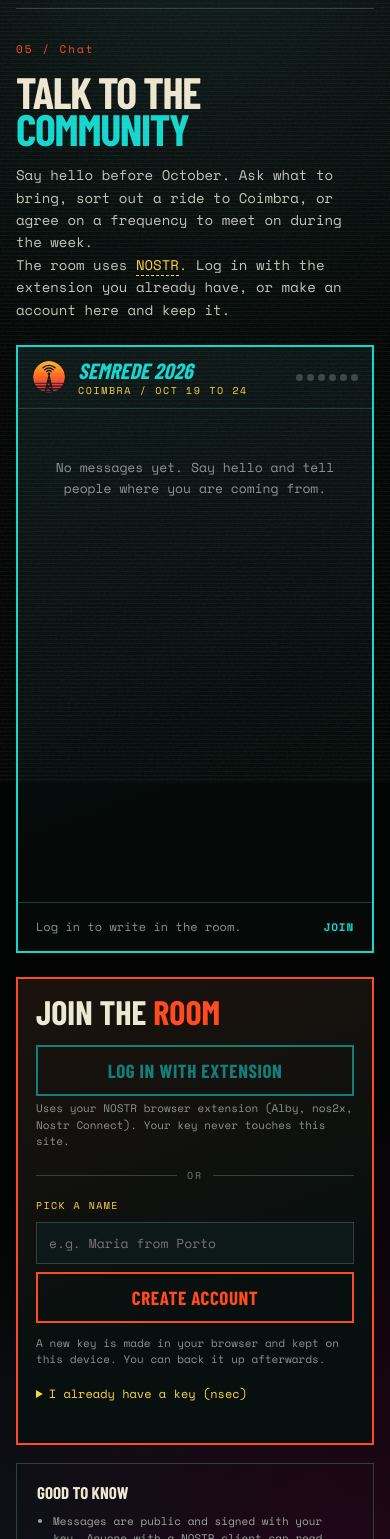
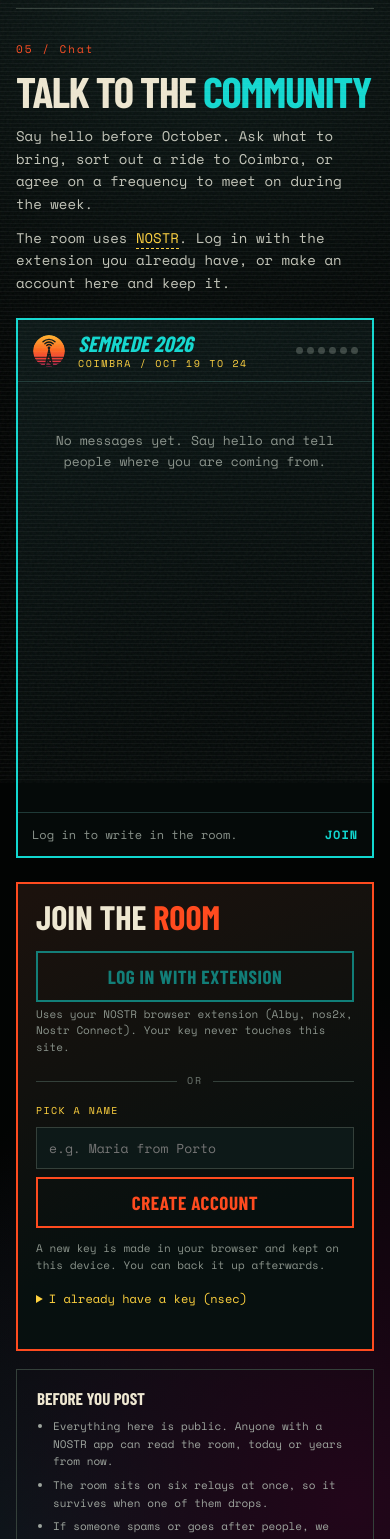
Before and after one commit to semrede/semrede.github.io, a plain HTML site: page chat.html in a window 390 px wide. Shown: the part 61-1600 px from the top of the page. Drawn offline with nearby package versions, Linux system fonts and the light colour scheme; a web font is replaced by a local one.

Commit message:
Rewrite the chat side notes and tune the phone layout
- 'Before you post' replaces the 'Good to know' bullets
- space between the two intro paragraphs
- shorter room on phones (64svh) so the login card is reachable
- Send button stays 44px at the bottom as the textarea grows

```diff
--- a/chat.html
+++ b/chat.html
@@ -168,11 +168,11 @@
         </div>
 
         <div class="side-note">
-          <strong>Good to know</strong>
+          <strong>Before you post</strong>
           <ul>
-            <li>Messages are public and signed with your key. Anyone with a NOSTR client can read them.</li>
-            <li>The room is shared on several public relays, so it keeps working if one goes down.</li>
-            <li>Be kind. The organizers can hide accounts that spam or harass.</li>
+            <li>Everything here is public. Anyone with a NOSTR app can read the room, today or years from now.</li>
+            <li>The room sits on six relays at once, so it survives when one of them drops.</li>
+            <li>If someone spams or goes after people, we hide them from this page.</li>
           </ul>
         </div>
       </aside>
--- a/css/chat.css
+++ b/css/chat.css
@@ -9,6 +9,7 @@
 .chat-intro h1 { margin: 14px 0 16px; font: 800 clamp(44px, 6vw, 76px)/.86 var(--display); text-transform: uppercase; letter-spacing: -.03em; }
 .chat-intro h1 em { color: var(--teal); font-style: normal; }
 .chat-intro p { margin: 0; color: #c3c5b9; font-size: 14px; }
+.chat-intro p + p { margin-top: 12px; }
 .chat-intro a { color: var(--yellow); border-bottom: 1px dashed currentColor; }
 
 .chat-shell { display: grid; grid-template-columns: minmax(0, 1fr) 340px; gap: 24px; align-items: start; }
@@ -72,13 +73,13 @@
 .avatar-lg { width: 52px; height: 52px; font-size: 19px; }
 
 /* ---- composer ---- */
-.composer { display: flex; gap: 10px; padding: 12px 14px; border-top: 1px solid #1f3a37; background: #07100f; }
+.composer { display: flex; align-items: flex-end; gap: 10px; padding: 12px 14px; border-top: 1px solid #1f3a37; background: #07100f; }
 .composer textarea {
   flex: 1; resize: none; min-height: 44px; max-height: 160px; padding: 11px 13px;
   background: #0d1918; border: 1px solid #2a3f3c; color: var(--paper); font: 13px/1.5 var(--mono);
 }
 .composer textarea:focus { outline: none; border-color: var(--teal); }
-.send-btn { flex: none; padding: 0 20px; background: var(--teal); color: var(--ink); border: 0; font: 800 18px var(--display); text-transform: uppercase; letter-spacing: .04em; cursor: pointer; }
+.send-btn { flex: none; height: 44px; padding: 0 20px; background: var(--teal); color: var(--ink); border: 0; font: 800 18px var(--display); text-transform: uppercase; letter-spacing: .04em; cursor: pointer; }
 .send-btn:hover { background: var(--yellow); }
 .send-btn:disabled { opacity: .5; cursor: wait; }
 .composer-locked { display: flex; align-items: center; justify-content: space-between; gap: 12px; padding: 14px 18px; border-top: 1px solid #1f3a37; color: #8a938b; font-size: 12px; }
@@ -137,7 +138,9 @@
 
 @media (max-width: 900px) {
   .chat-shell { grid-template-columns: 1fr; }
-  .chat-room { height: 72vh; min-height: 420px; }
+  /* Leave the login card in reach on a phone, and follow the visible viewport
+     so the composer is not hidden behind the browser bars. */
+  .chat-room { height: 64vh; height: 64svh; min-height: 360px; }
 }
 
 @media (max-width: 800px) {
@@ -148,4 +151,10 @@
   .messages { padding: 8px 12px 14px; }
   .bubble { max-width: 86%; }
   .side-card { padding: 18px; }
+  .chat-intro h1 { font-size: clamp(38px, 11vw, 52px); }
+  .composer { padding: 10px; gap: 8px; }
+  .send-btn { padding: 0 16px; }
+  .composer-locked { padding: 12px 14px; }
+  .text-btn { font-size: 12px; }
+  .key-row { gap: 8px 12px; }
 }
```
